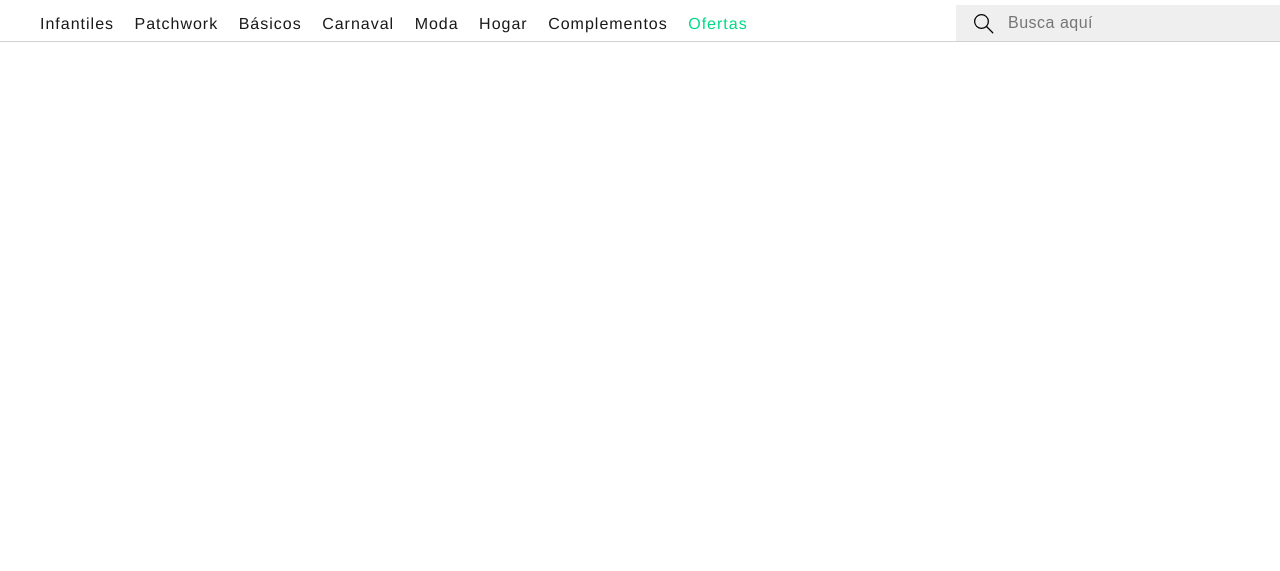
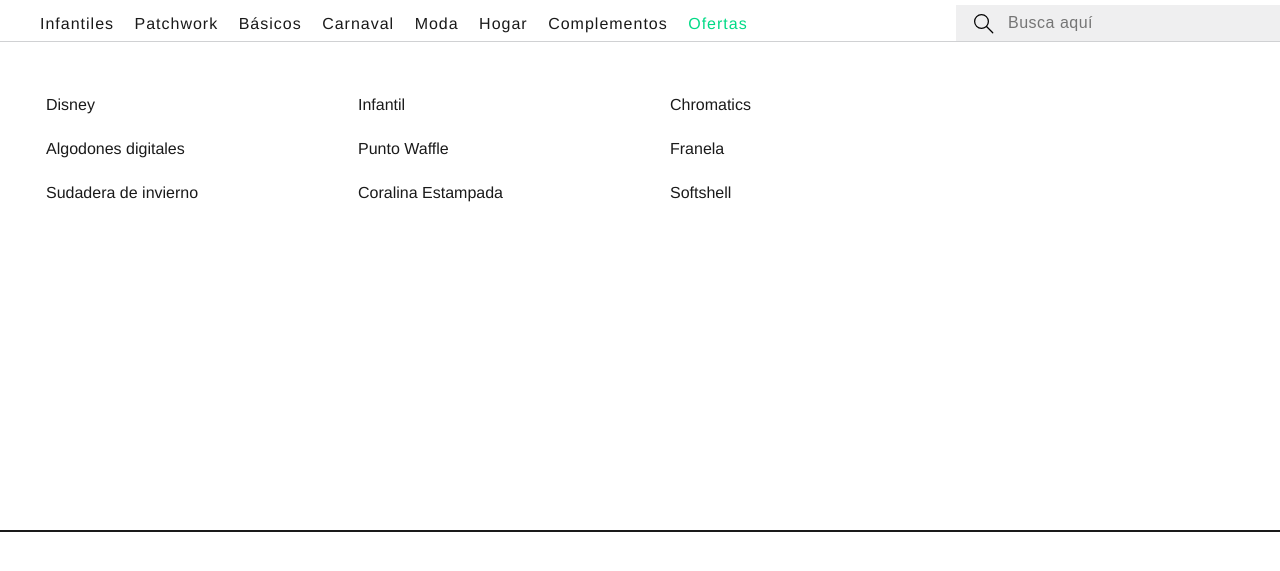
Before and after one commit to ebellotpu6/html-css-project, a plain HTML site: page index.html in a window 1280 px wide. Shown: the part 115-686 px from the top of the page. Drawn offline with Linux system fonts and the light colour scheme.

Commit message:
Developing submenu bar for categories and subcategories

```diff
--- a/index.html
+++ b/index.html
@@ -87,7 +87,67 @@
                     </div>
                 </div>
             </div>
-            <div id="navbar_categoryOverlayConatainer"></div>
+            <div class="navbar_categoryOverlayConatainer navbar_categoryOverlayConatainer-open">
+                <div id="navbar_subCategoryContainer">
+                    <div>
+                        <div>
+                            <div>
+                                <div id="navbar_subMenu_container">
+                                    <ul id="navbar_subMenu">
+                                        <li>
+                                            <div>
+                                                <a href="">Disney</a>
+                                            </div>
+                                        </li>
+                                        <li>
+                                            <div>
+                                                <a href="">Infantil</a>
+                                            </div>
+                                        </li>
+                                        <li>
+                                            <div>
+                                                <a href="">Chromatics</a>
+                                            </div>
+                                        </li>
+                                        <li>
+                                            <div>
+                                                <a href="">Algodones digitales</a>
+                                            </div>
+                                        </li>
+                                        <li>
+                                            <div>
+                                                <a href="">Punto Waffle</a>
+                                            </div>
+                                        </li>
+                                        <li>
+                                            <div>
+                                                <a href="">Franela</a>
+                                            </div>
+                                        </li>
+                                        <li>
+                                            <div>
+                                                <a href="">Sudadera de invierno</a>
+                                            </div>
+                                        </li>
+                                        <li>
+                                            <div>
+                                                <a href="">Coralina Estampada</a>
+                                            </div>
+                                        </li>
+                                        <li>
+                                            <div>
+                                                <a href="">Softshell</a>
+                                            </div>
+                                        </li>
+                                    </ul>
+                                </div>
+                            </div>
+                            <div></div>
+                        </div>
+                    </div>
+                </div>
+
+            </div>
             <div id="navbar_sidePanel_container">
                 <div id="navbar_sidePanelHead">
                     <div></div>
--- a/style.css
+++ b/style.css
@@ -297,7 +297,7 @@ body {
     color: #1a1a1a;
 }
 
-#navbar_categoryOverlayConatainer {
+.navbar_categoryOverlayConatainer {
     position: absolute;
     width: 100%;
     z-index: 1;
@@ -311,6 +311,75 @@ body {
     transform-style: preserve-3d;
     backface-visibility: hidden;
 }
+
+.navbar_categoryOverlayConatainer.navbar_categoryOverlayConatainer-open {
+    max-height: 488px;
+    border-top: 1px solid #d0d1d3;
+    border-bottom: 2px solid #1a1a1a;
+}
+
+#navbar_subCategoryContainer {
+    display: block;
+    position: absolute;
+    padding: 0;
+    will-change: true;
+    width: 100%;
+    background-color: #ffffff;
+}
+
+#navbar_subCategoryContainer > div {
+    position: relative;
+    height: 488px;
+    padding-top: 22px;
+    padding-bottom: 23px;
+    margin-left: 24px;
+    margin-right: 24px;
+    box-sizing: border-box;
+}
+
+#navbar_subCategoryContainer > div > div {
+    display: flex;
+    flex-wrap: wrap;
+    max-width: 100%;
+}
+
+#navbar_subCategoryContainer > div > div > div:first-child {
+    flex-basis: 75%;
+    max-width: 75%;
+    padding-left: 8px;
+}
+
+#navbar_subMenu_container {
+    padding: 10px 8px;
+    margin-left: -8px;
+    width: calc(100% + 16px);
+}
+
+#navbar_subMenu {
+    display: grid;
+    grid-template-columns: repeat(3, 1fr);
+    grid-gap: 10px 20px;
+    padding: 6px;
+    list-style: none;
+}
+
+#navbar_subMenu > li {
+    margin-bottom: 16px;
+}
+
+#navbar_subMenu > li a{
+    text-decoration: none;
+    font-size: 1rem;
+    color: #1a1a1a;
+}
+
+
+
+#navbar_subCategoryContainer > div > div > div:nth-child(2) {
+    flex-basis: 25%;
+    max-width: 25%;
+}
+
 
 @media screen and (min-width: 768px) {
 
@@ -393,8 +462,14 @@ body {
         margin-left: 42px;
     }
 
-    #navbar_categoryOverlayConatainer {
+    .navbar_categoryOverlayConatainer {
         border-bottom: 1px solid #d0d1d3;
+    }
+
+    #navbar_subCategoryContainer > div {
+        margin-left: auto;
+        margin-right: auto;
+        max-width: 1216px;
     }
 
 }
```
